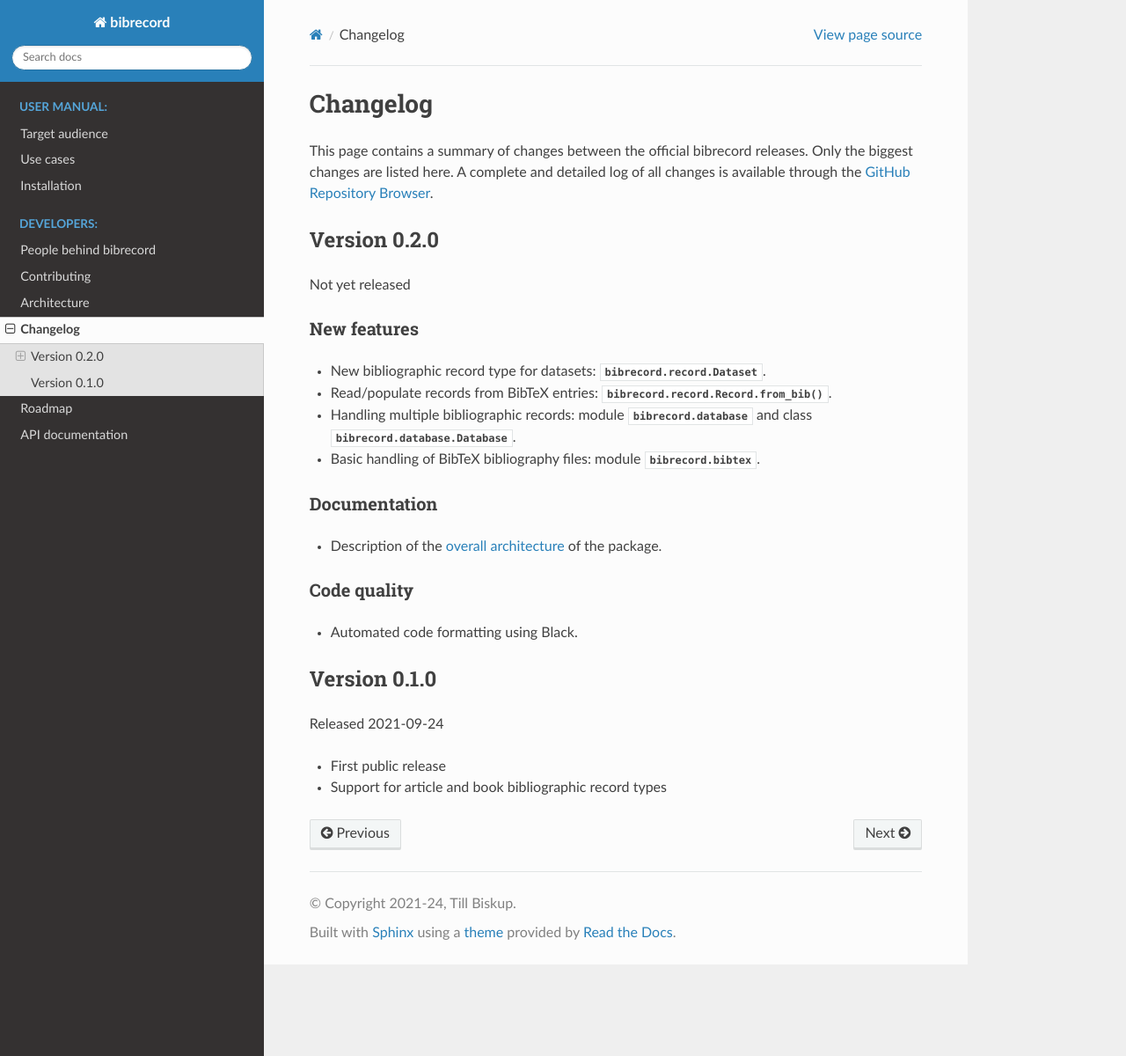
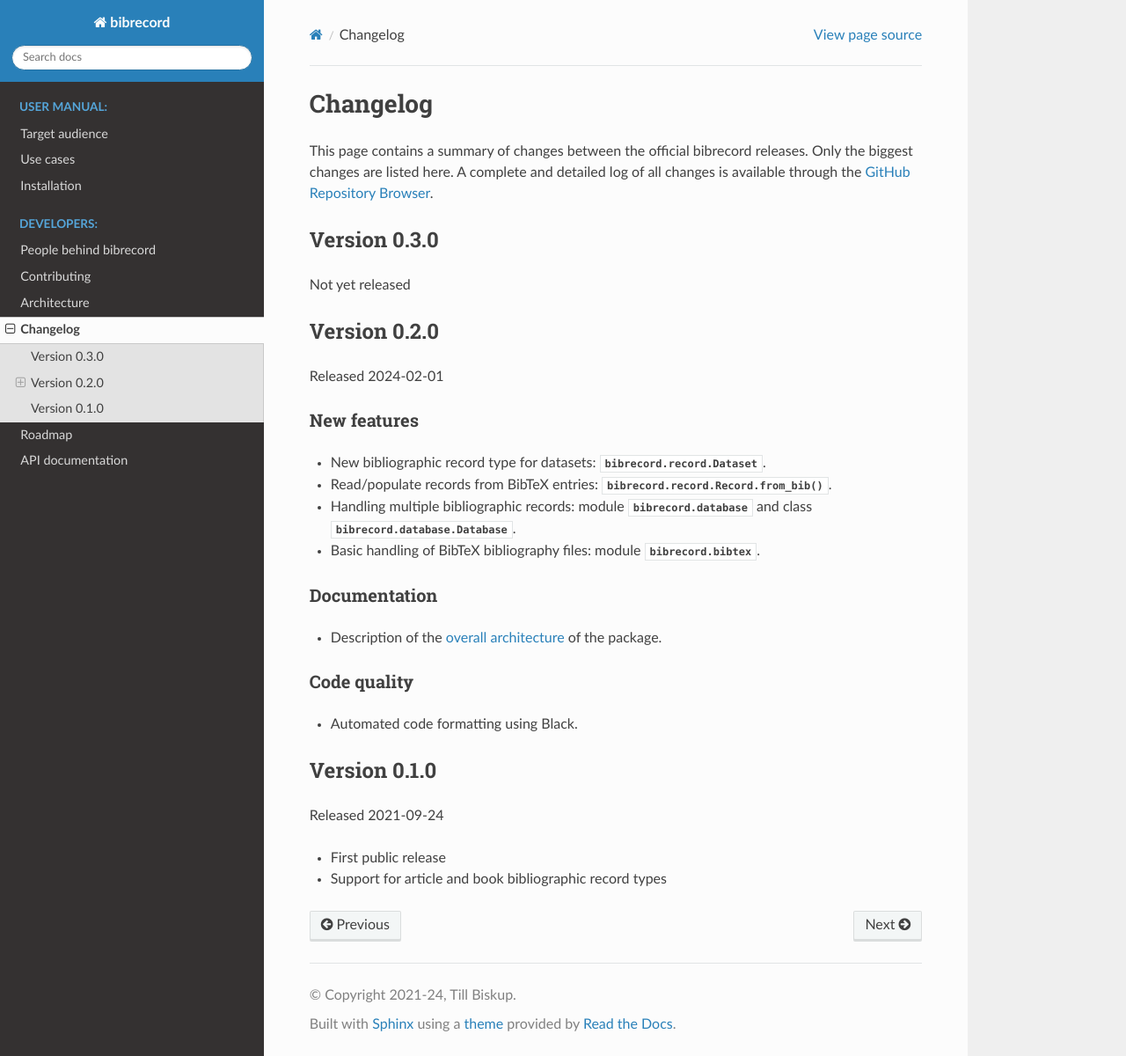
Before and after one commit to tillbiskup/bibrecord, a Sphinx documentation site: the page built from docs/changelog.rst, in a window 1280 px wide and 1200 px high. Shown: the whole window at 88% size. Built offline with Sphinx 7.4.7 and the Read the Docs theme 2.0.0, drawn with Linux system fonts in a browser that asks for light colours.

Commit message:
Post-release

```diff
--- a/docs/changelog.rst
+++ b/docs/changelog.rst
@@ -5,10 +5,16 @@ Changelog
 This page contains a summary of changes between the official bibrecord releases. Only the biggest changes are listed here. A complete and detailed log of all changes is available through the `GitHub Repository Browser <https://github.com/tillbiskup/bibrecord>`_.
 
 
+Version 0.3.0
+=============
+
+Not yet released
+
+
 Version 0.2.0
 =============
 
-Not yet released
+Released 2024-02-01
 
 
 New features
```
Also changed, not shown: 1 other file.
